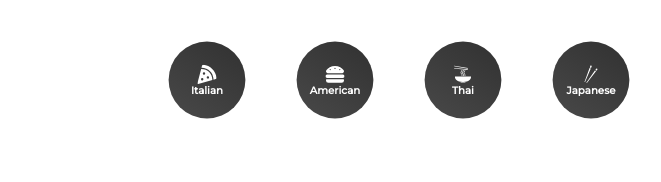
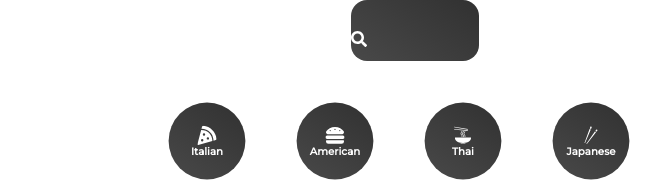
Before and after one commit to Philippe35507/ed-recipe-app, a React (Vite) app: page / in a window 1280 px wide. Shown: the top 182 px of the page, without its empty margins (225-886 px from the left). Built offline with nearby package versions, Linux system fonts and the light colour scheme; no server answers.

Commit message:
Creating <Search /> component

```diff
--- a/src/App.jsx
+++ b/src/App.jsx
@@ -1,11 +1,13 @@
 import Pages from "./pages/Pages";
 import Category from "./components/Category";
 import { BrowserRouter } from "react-router-dom";
+import Search from "./components/Search";
 
 function App() {
   return (
     <div className="App">
       <BrowserRouter>
+        <Search />
         <Category />
         <Pages />
       </BrowserRouter>
--- /dev/null
+++ b/src/components/Search.jsx
@@ -0,0 +1,42 @@
+import { useState } from "react";
+import styled from "styled-components";
+import { FaSearch } from "react-icons/fa";
+
+function Search() {
+  return (
+    <FormStyle>
+      <div>
+        <FaSearch />
+        <input type="text"></input>
+      </div>
+    </FormStyle>
+  );
+}
+
+const FormStyle = styled.form`
+  margin: 0rem 20rem;
+
+  div {
+    width: 100%;
+    position: relative;
+  }
+  input {
+    border: none;
+    background: linear-gradient(35deg, #494949, #313131);
+    font-size: 1.5rem;
+    color: white;
+    padding: 1rem 3rem;
+    border-radius: 1rem;
+    outline: none;
+    width: 100%;
+  }
+  svg {
+    position: absolute;
+    top: 50%;
+    left: 0%;
+    transform: (translate(100%, -50%));
+    color: white;
+  }
+`;
+
+export default Search;
```
